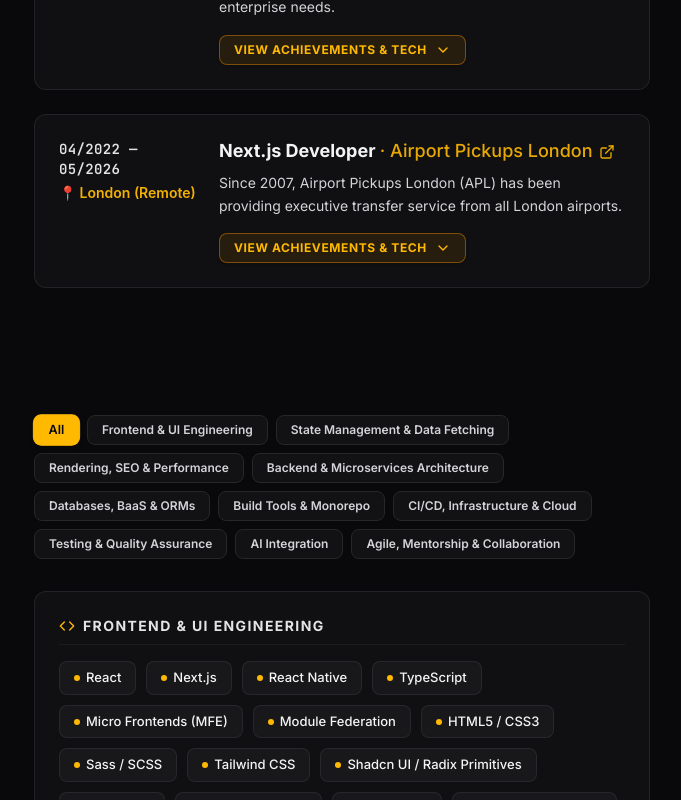
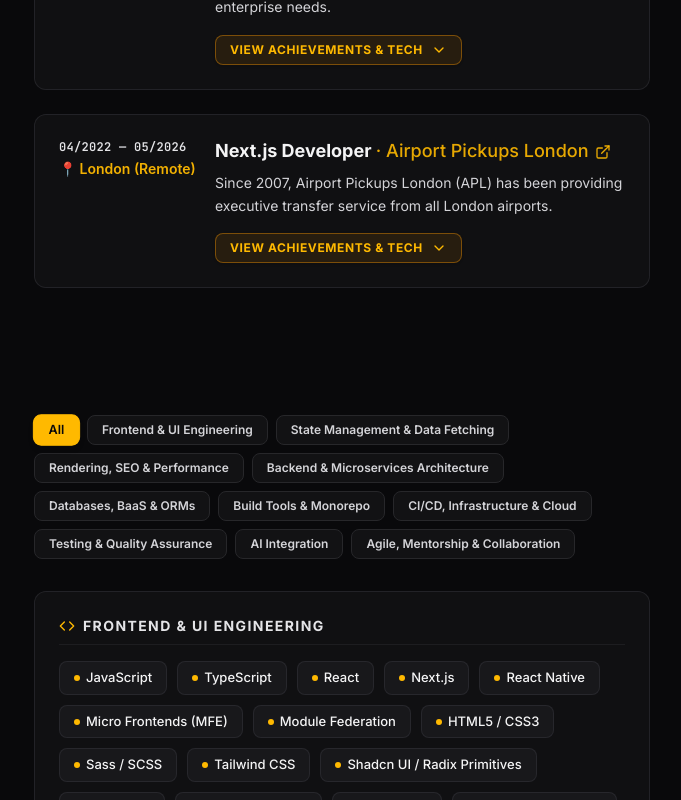
Before and after one commit to bbaymistery/my_portfolio, a React (Vite) app: page / in a window 1280 px wide. Shown: the part 860-1660 px from the top of the page, without its empty margins (534-1215 px from the left). Built offline with nearby package versions, Linux system fonts and the light colour scheme.

Commit message:
Add JavaScript to skills and both work experience entries

```diff
--- a/src/components/ExperienceSection.jsx
+++ b/src/components/ExperienceSection.jsx
@@ -34,13 +34,13 @@
             <li key={index}>
               <div className="group relative glass-card p-5 sm:p-6 transition-all border border-zinc-800 hover:border-amber-500/40">
                 {/* Header Row / Summary Info */}
-                <div className="flex flex-col sm:flex-row sm:items-start gap-3 sm:gap-4">
+                <div className="flex flex-col sm:flex-row sm:items-start gap-3 ">
                   {/* Date & Location Column */}
                   <header
                     className="z-10 shrink-0 sm:w-36 font-mono"
                     aria-label={exp.period}
                   >
-                    <div className="text-xs sm:text-sm font-bold tracking-wide text-zinc-200">
+                    <div className="text-xs font-bold tracking-wide text-zinc-200">
                       {exp.period}
                     </div>
                     {exp.location && (
--- a/src/data/portfolioData.js
+++ b/src/data/portfolioData.js
@@ -41,16 +41,20 @@
         "Integrated front-end components with RESTful APIs and GraphQL endpoints, enabling dynamic real-time data fetching and a secure checkout pipeline."
       ],
       technologies: [
+        "JavaScript",
+        "TypeScript",
         "React",
-        "TypeScript",
         "Redux",
         "Context API",
         "Accessibility (WCAG)",
-        "SCSS",
-        "Tailwind CSS",
+        "Sass / SCSS",
         "RESTful APIs",
         "GraphQL",
-        "Performance Optimization"
+        "Performance Optimization",
+        "Figma",
+        "HTML5 / CSS3",
+        "Agile / Scrum",
+        "Cross-functional Collaboration"
       ]
     },
     {
@@ -69,16 +73,16 @@
         "Streamlined CI/CD and staging workflows using Netlify and GitHub, while optimizing Core Web Vitals (LCP, CLS) and increasing Lighthouse performance scores to 90+."
       ],
       technologies: [
+        "JavaScript",
+        "TypeScript",
         "React",
         "Next.js",
-        "TypeScript",
         "Redux",
         "Context API",
         "Accessibility (WCAG)",
         "SSR / SEO",
         "OpenAI (GPT-4)",
         "RESTful APIs",
-        "Vanilla JavaScript",
         "Netlify",
         "CI/CD",
         "Figma"
@@ -91,10 +95,11 @@
     {
       category: "Frontend & UI Engineering",
       skills: [
+        "JavaScript",
+        "TypeScript",
         "React",
         "Next.js",
         "React Native",
-        "TypeScript",
         "Micro Frontends (MFE)",
         "Module Federation",
         "HTML5 / CSS3",
@@ -206,11 +211,9 @@
       category: "Agile, Mentorship & Collaboration",
       skills: [
         "Agile / Scrum",
+        "Requirements & Backlog Refinement",
         "Mentorship / Code Review",
-        "Task Refinement",
-        "Backlog Prioritization",
         "Cross-functional Collaboration",
-        "Interpersonal Communication"
       ]
     }
   ],
```
